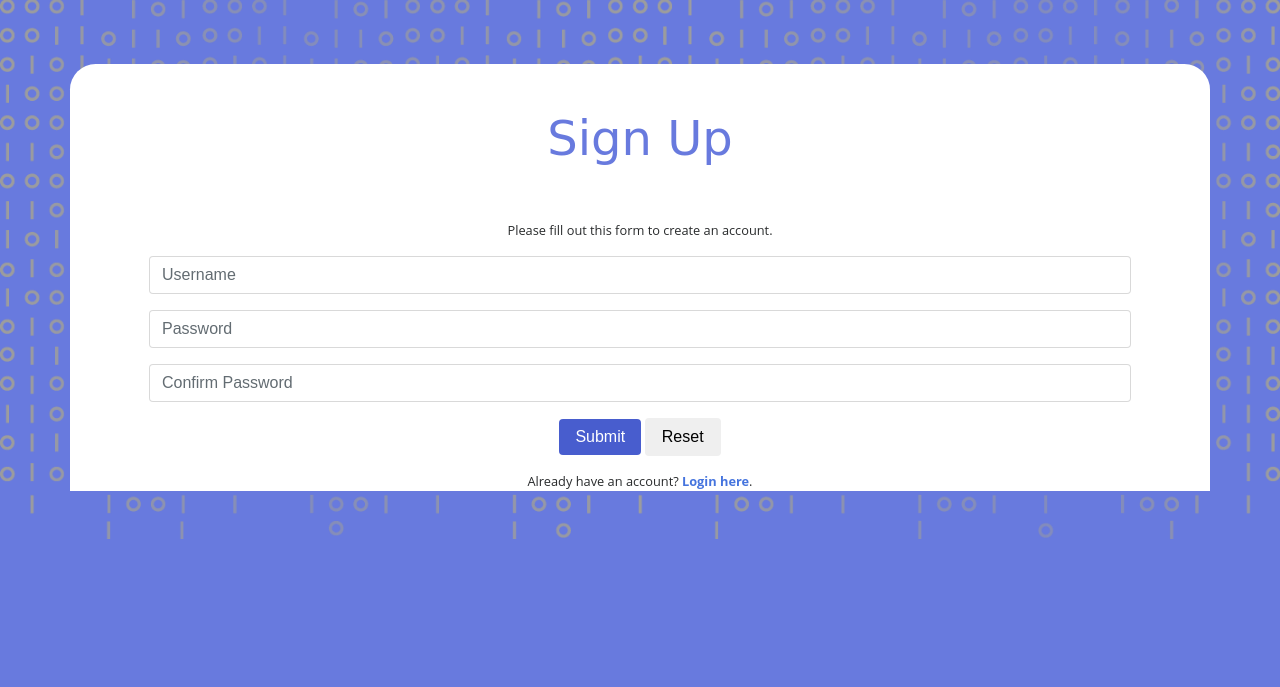
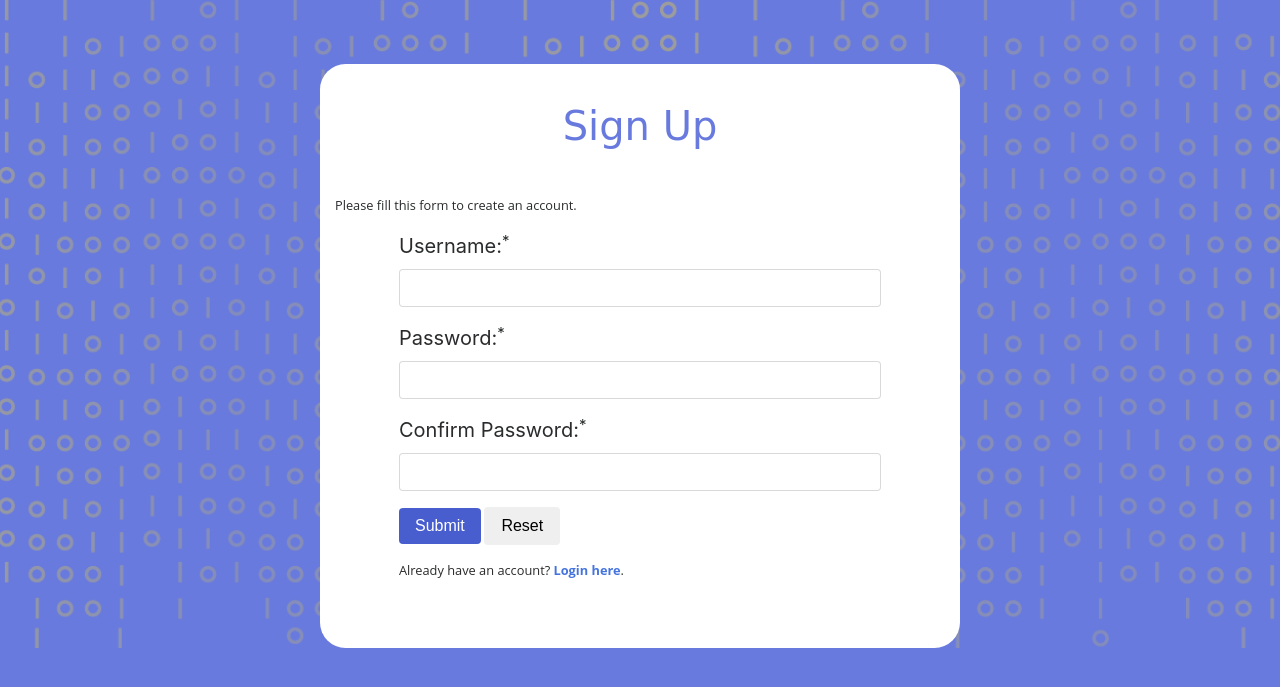
Before and after one commit to cvanhuben/Assignment9, a PHP site: page /register.php in a window 1280 px wide. Shown: the top 687 px of the page. Run offline with PHP 8.4, Linux system fonts and the light colour scheme; some web fonts are replaced.

Commit message:
Revert "Merge branch 'master' of https://github.com/cvanhuben/Assignment9"
This reverts commit f960aa6f9635809407c9ec1a5103ae1a45571523, reversing
changes made to 7497df04e857af805a3e089d14c593745a516c5f.

```diff
--- a/css/overrides.css
+++ b/css/overrides.css
@@ -10,7 +10,6 @@
 h1 {
   font-family: 'Fredericka the Great', cursive;
   color: #fff;
-  font-size: 3rem;
 }
 h2 {
   font-size: 1.25rem;
@@ -48,17 +47,23 @@ a:hover {
   color: #687ade;
   padding: 1em;
 }
+.card-container.small {
+  width: 50%;
+  padding-bottom: 4em;
+  border-radius: 2em;
+}
 
+#welcome{}
 
 form {
   padding-left: 5em;
   padding-right: 5em;
 }
+.form-group>label {
+  font-size: 1.25rem;
+}
 .input_set {
   margin-bottom: 3em;
-}
-.btn-lg {
-  margin-bottom: 1em;
 }
 
 footer {
--- a/login.php
+++ b/login.php
@@ -99,7 +99,7 @@ if($_SERVER["REQUEST_METHOD"] == "POST"){
   <body class="bg-cover">
     <div class="container card-container small">
       <h1 class="text-center">Admin Log-in</h1>
-      <p class="text-center">Hey There! Welcome Back!</p>
+      <p class="text-center" id="welcome">Hey There! Welcome Back!</p>
 
       <form action="<?php echo htmlspecialchars($_SERVER["PHP_SELF"]); ?>" method="post">
         <div class="form-group <?php echo (!empty($username_err)) ? 'has-error' : ''; ?>">
--- a/register.php
+++ b/register.php
@@ -117,30 +117,33 @@ if($_SERVER["REQUEST_METHOD"] == "POST"){
   <body class="bg-cover">
 		<div class="container card-container small">
       <h1 class="text-center">Sign Up</h1>
-      <p class="text-center">Please fill out this form to create an account.</p>
+      <p>Please fill this form to create an account.</p>
 
       <form action="<?php echo htmlspecialchars($_SERVER["PHP_SELF"]); ?>" method="post">
           <div class="form-group <?php echo (!empty($username_err)) ? 'has-error' : ''; ?>">
-              <input type="text" name="username"class="form-control" placeholder="Username" value="<?php echo $username; ?>">
+              <label>Username:<sup>*</sup></label>
+              <input type="text" name="username"class="form-control" value="<?php echo $username; ?>">
               <span class="help-block"><?php echo $username_err; ?></span>
           </div>
 
           <div class="form-group <?php echo (!empty($password_err)) ? 'has-error' : ''; ?>">
-              <input type="password" name="password" class="form-control" placeholder="Password" value="<?php echo $password; ?>">
+              <label>Password:<sup>*</sup></label>
+              <input type="password" name="password" class="form-control" value="<?php echo $password; ?>">
               <span class="help-block"><?php echo $password_err; ?></span>
           </div>
 
           <div class="form-group <?php echo (!empty($confirm_password_err)) ? 'has-error' : ''; ?>">
-              <input type="password" name="confirm_password" class="form-control" placeholder="Confirm Password" value="<?php echo $confirm_password; ?>">
+              <label>Confirm Password:<sup>*</sup></label>
+              <input type="password" name="confirm_password" class="form-control" value="<?php echo $confirm_password; ?>">
               <span class="help-block"><?php echo $confirm_password_err; ?></span>
           </div>
 
-          <div class="form-group text-center">
+          <div class="form-group">
               <input type="submit" class="btn btn-primary" value="Submit">
               <input type="reset" class="btn btn-default" value="Reset">
           </div>
 
-          <p class="text-center">Already have an account? <a href="login.php">Login here</a>.</p>
+          <p>Already have an account? <a href="login.php">Login here</a>.</p>
       </form>
 
     </div>
--- a/survey.php
+++ b/survey.php
@@ -156,8 +156,8 @@
 					<textarea name="recommend" class="form-control" id="recommend" rows="3"></textarea>
 				</div>
 
-				<div class="form-group text-center">
-					<button class="btn-lg btn-primary" type="submit" name="Submit">Submit</button>
+				<div class="row">
+					<button class="btn btn-primary" type="submit" name="Submit">Submit</button>
 				</div>
 
 				</div>
```
